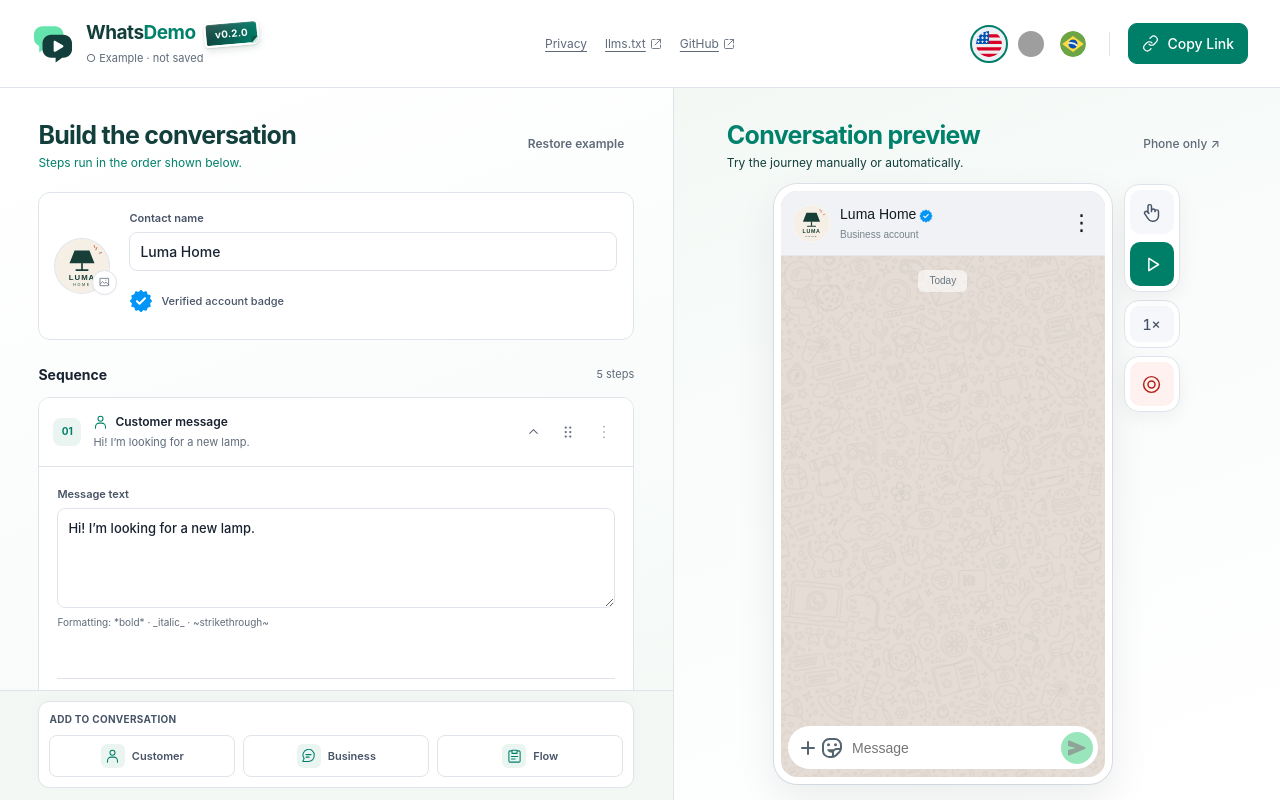
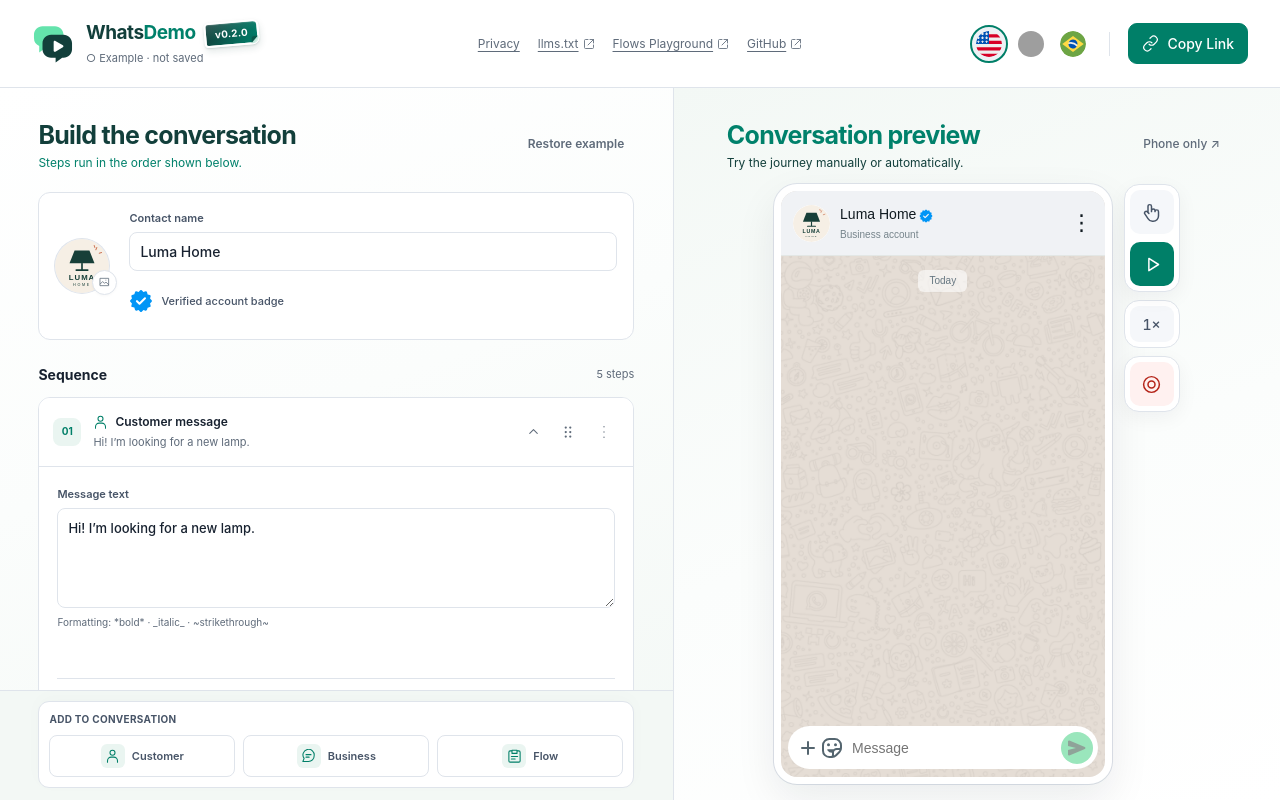
Before and after one commit to guilher-me/whats-demo, a React (Vite) app: page / in a window 1280 px wide. Built offline with nearby package versions, Linux system fonts and the light colour scheme; grey boxes are pictures that could not be loaded.

Commit message:
feat(header): link to the WhatsApp Flows Playground

```diff
--- a/src/app/AppHeader.tsx
+++ b/src/app/AppHeader.tsx
@@ -42,6 +42,16 @@
         <AgentGuideLink />
         <a
           className="privacy-link agent-guide-link"
+          href="https://developers.facebook.com/documentation/business-messaging/whatsapp/flows/playground"
+          target="_blank"
+          rel="noopener noreferrer"
+          aria-label={t('app.playgroundLink')}
+        >
+          Flows Playground
+          <ControlIcon name="external" width="12" height="12" />
+        </a>
+        <a
+          className="privacy-link agent-guide-link"
           href="https://github.com/guilher-me/whats-demo"
           target="_blank"
           rel="noopener noreferrer"
--- a/src/i18n/locales/en.json
+++ b/src/i18n/locales/en.json
@@ -1,4 +1,5 @@
 {
+  "app.playgroundLink": "WhatsApp Flows Playground (opens in a new tab)",
   "app.tagline": "Build conversations. Show experiences.",
   "app.corrections": "Some fields need attention",
   "app.preview": "Conversation preview",
--- a/src/i18n/locales/es.json
+++ b/src/i18n/locales/es.json
@@ -1,4 +1,5 @@
 {
+  "app.playgroundLink": "Playground de WhatsApp Flows (se abre en una pestaña nueva)",
   "app.tagline": "Crea conversaciones. Muestra experiencias.",
   "app.corrections": "Hay campos que necesitan corrección",
   "app.preview": "Vista previa de la conversación",
--- a/src/i18n/locales/pt-BR.json
+++ b/src/i18n/locales/pt-BR.json
@@ -1,4 +1,5 @@
 {
+  "app.playgroundLink": "Playground de WhatsApp Flows (abre em nova guia)",
   "app.tagline": "Crie conversas. Mostre experiências.",
   "app.corrections": "Há campos que precisam de correção",
   "app.preview": "Prévia da conversa",
```
